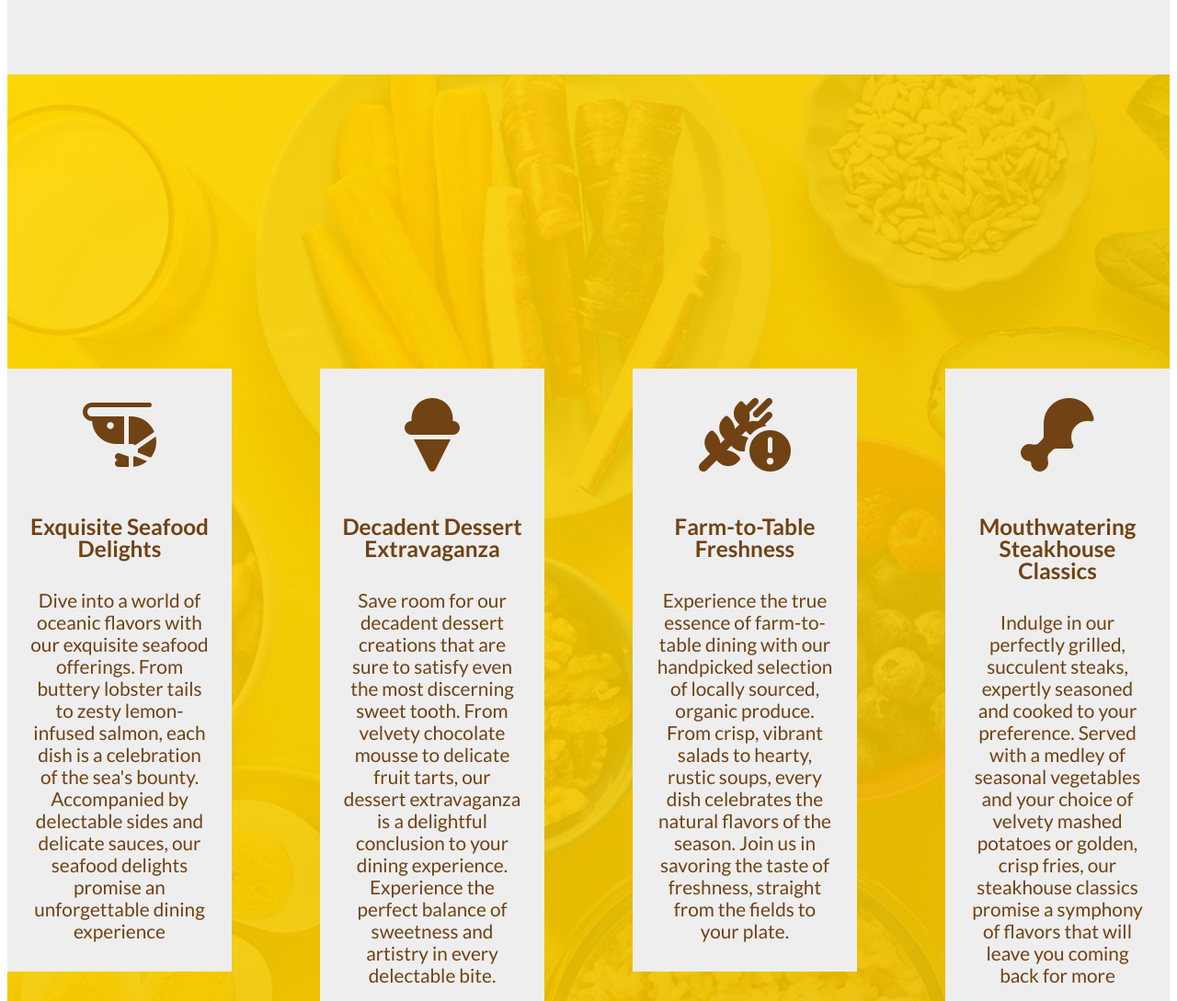
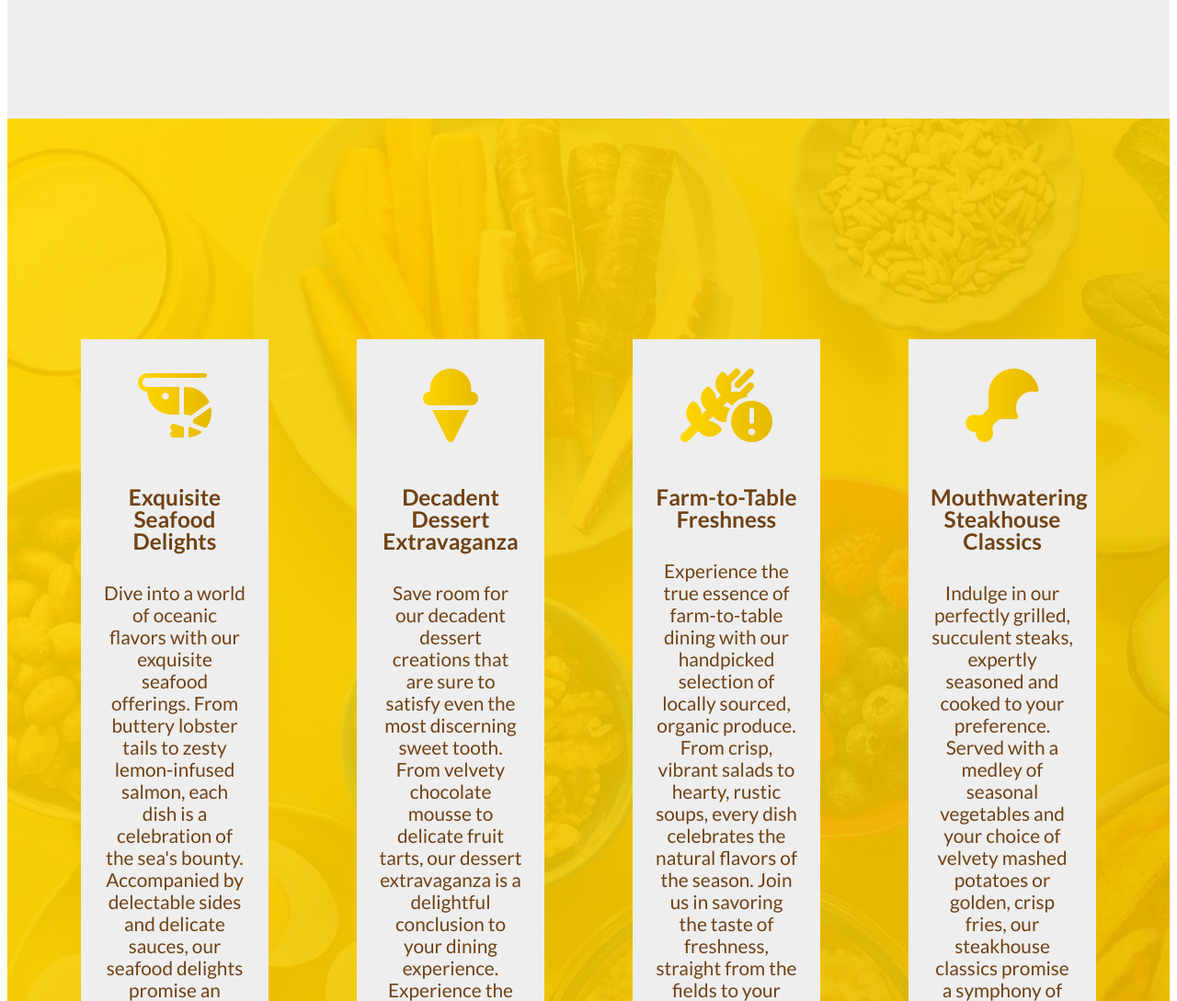
Before and after one commit to MuhammadAsadUllah000/TastyDelights-Project, a website: page index.html in a window 1280 px wide. Shown: the part 1540-2629 px from the top of the page at 92% size. Drawn offline with Linux system fonts and the light colour scheme.

Commit message:
updated code

```diff
--- a/index.html
+++ b/index.html
@@ -74,7 +74,7 @@
             <div class="row">
                 <div class="col-1-of-4">
                     <div class="feature-box">
-                        <i class="fa-solid fa-shrimp font-size u-margin-bottom-medium"></i>
+                        <i class="fa-solid fa-shrimp feature-icon u-margin-bottom-medium"></i>
                         <h3 class="heading-tertiary u-margin-bottom-small">
                             Exquisite Seafood Delights
                         </h3>
@@ -84,7 +84,7 @@
                 </div>
                 <div class="col-1-of-4">
                     <div class="feature-box">
-                        <i class="fa-solid fa-ice-cream font-size u-margin-bottom-medium"></i>
+                        <i class="fa-solid fa-ice-cream feature-icon u-margin-bottom-medium"></i>
                         <h3 class="heading-tertiary u-margin-bottom-small">
                             Decadent Dessert Extravaganza
                         </h3>
@@ -93,7 +93,7 @@
                 </div>
                 <div class="col-1-of-4">
                     <div class="feature-box">
-                        <i class="fa-solid fa-wheat-awn-circle-exclamation font-size u-margin-bottom-medium"></i>
+                        <i class="fa-solid fa-wheat-awn-circle-exclamation feature-icon u-margin-bottom-medium"></i>
                         <h3 class="heading-tertiary u-margin-bottom-small">
                             Farm-to-Table Freshness
                         </h3>
@@ -102,7 +102,7 @@
                 </div>
                 <div class="col-1-of-4">
                     <div class="feature-box">
-                        <i class="fa-solid fa-drumstick-bite font-size u-margin-bottom-medium"></i>
+                        <i class="fa-solid fa-drumstick-bite feature-icon u-margin-bottom-medium"></i>
                         <h3 class="heading-tertiary u-margin-bottom-small">
                             Mouthwatering Steakhouse Classics
                         </h3>
--- a/sass/components/feature.scss
+++ b/sass/components/feature.scss
@@ -1,5 +1,5 @@
 .feature{
-    padding: 20rem 0;
+    padding: 15rem 0;
     background-image:linear-gradient(to right bottom,rgba($color-primary-light,.9),rgba($color-primary-dark,.9)), url(/Images/feature-image.jpg);
     background-size: cover;
 }
@@ -10,8 +10,20 @@
     padding: 2rem 1.5rem;
     text-align: center;
     color: $color-dark-brown;
+    transition: all .4s;
+
+    &:hover{
+        transform: scale(1.2);
+    }
 }
 
-.font-size{
+.feature-icon{
     font-size: 5rem;
+    background-image: linear-gradient(to right,$color-primary-light,$color-primary-dark);
+    -webkit-background-clip: text;
+    color: transparent;
 }
+
+// .paragraph{
+//     font-size: 1.3rem;
+// }
--- a/sass/components/grid.scss
+++ b/sass/components/grid.scss
@@ -3,7 +3,7 @@
     max-width:$grid-width;
 
     // background-color: #eee;
-    margin: 0 auto;
+    margin: 0 5rem;
 
     &:not(:last-child){
         margin-bottom: $gutter-vertical;
```
Also changed, not shown: style.css.
